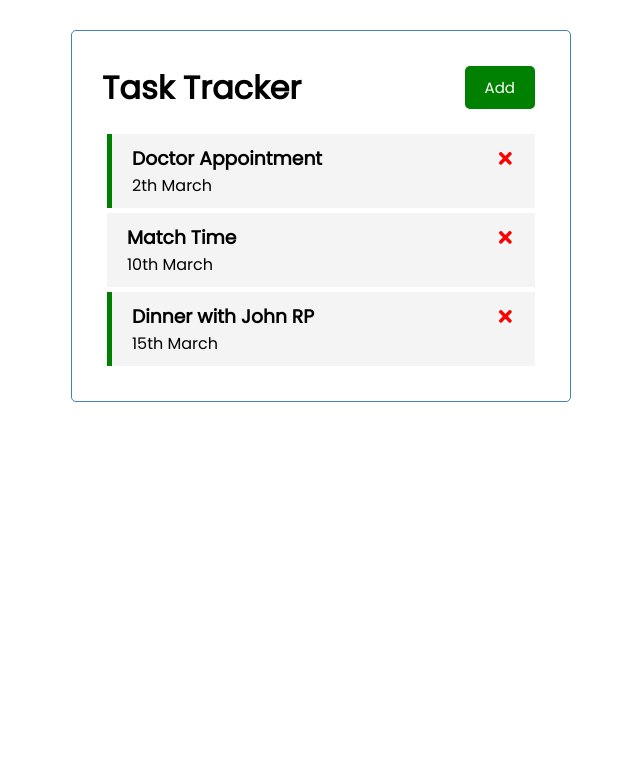
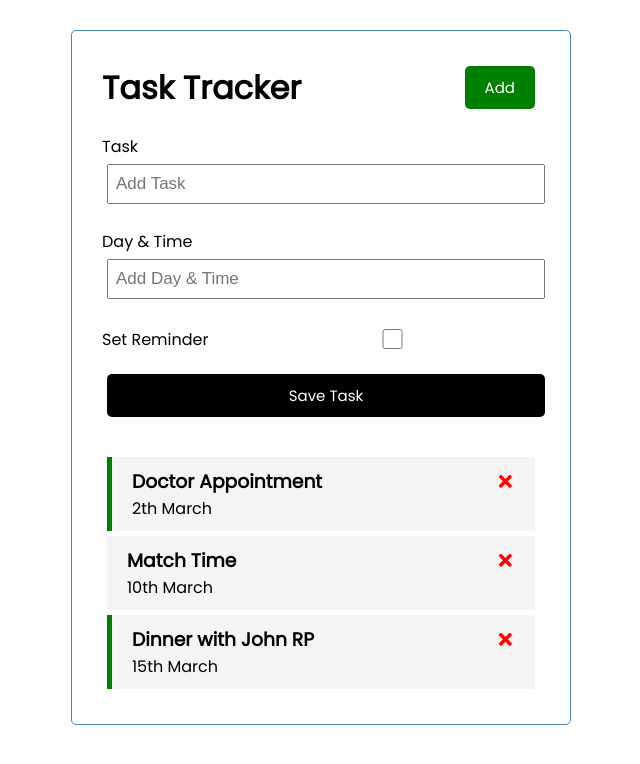
Before and after one commit to Vincecoorp21/Task-Tracker-v1, a React (Create React App) app: page / in a window 1280 px wide. Shown: the top 764 px of the page, without its empty margins (319-959 px from the left). Built offline with nearby package versions, Linux system fonts and the light colour scheme.

Commit message:
Working On Set Form

```diff
--- a/src/App.js
+++ b/src/App.js
@@ -2,6 +2,7 @@
 import { useState } from 'react';
 import Header from './components/Header/Header';
 import Tasks from './components/Tasks/Tasks';
+import Addtask from './components/AddTask/Addtask';
 
 function App() {
   const [tasks, setTasks] = useState([
@@ -37,6 +38,7 @@
 
   const toggleReminder = id => {
     setTasks(
+      // aquí lo que hace es que si el id que le pasamos coinicide con el que le estamos clickando, entonces le cambiamos el reminder. Pasa de true a false o al revés. Si no coincide el id, entonces nos devuelve la tarea(que es lo quye está detrás del punto.) Cogemos tasks porque estamos atacando al estado con el userState. //
       tasks.map(task =>
         task.id === id ? { ...task, reminder: !task.reminder } : task
       )
@@ -46,6 +48,7 @@
   return (
     <div className='container'>
       <Header title='Task Tracker' />
+      <Addtask />
       {tasks.length > 0 ? (
         <Tasks tasks={tasks} onDelete={deleteTask} onToggle={toggleReminder} />
       ) : (
--- /dev/null
+++ b/src/components/AddTask/Addtask.jsx
@@ -0,0 +1,25 @@
+import { useState } from 'react';
+
+const Addtask = () => {
+  const [addtask, setAddtask] = useState();
+
+  return (
+    <form className='add-form'>
+      <div className='form-control'>
+        <label>Task</label>
+        <input type='text' placeholder='Add Task'></input>
+      </div>
+      <div className='form-control'>
+        <label>Day & Time</label>
+        <input type='text' placeholder='Add Day & Time'></input>
+      </div>
+      <div className='form-control form-control-check'>
+        <label>Set Reminder</label>
+        <input type='checkbox'></input>
+      </div>
+      <input type='submit' value='Save Task' className='btn btn-block'></input>
+    </form>
+  );
+};
+
+export default Addtask;
```
